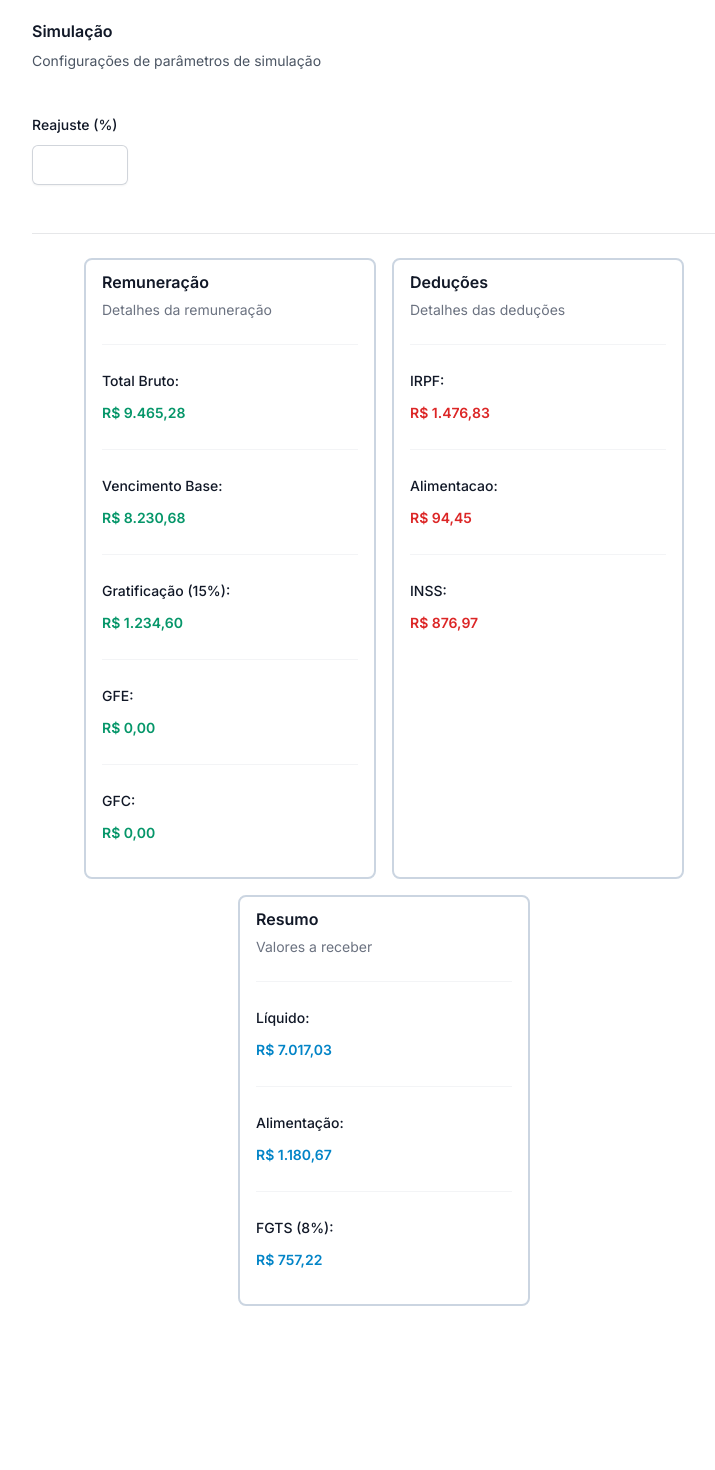
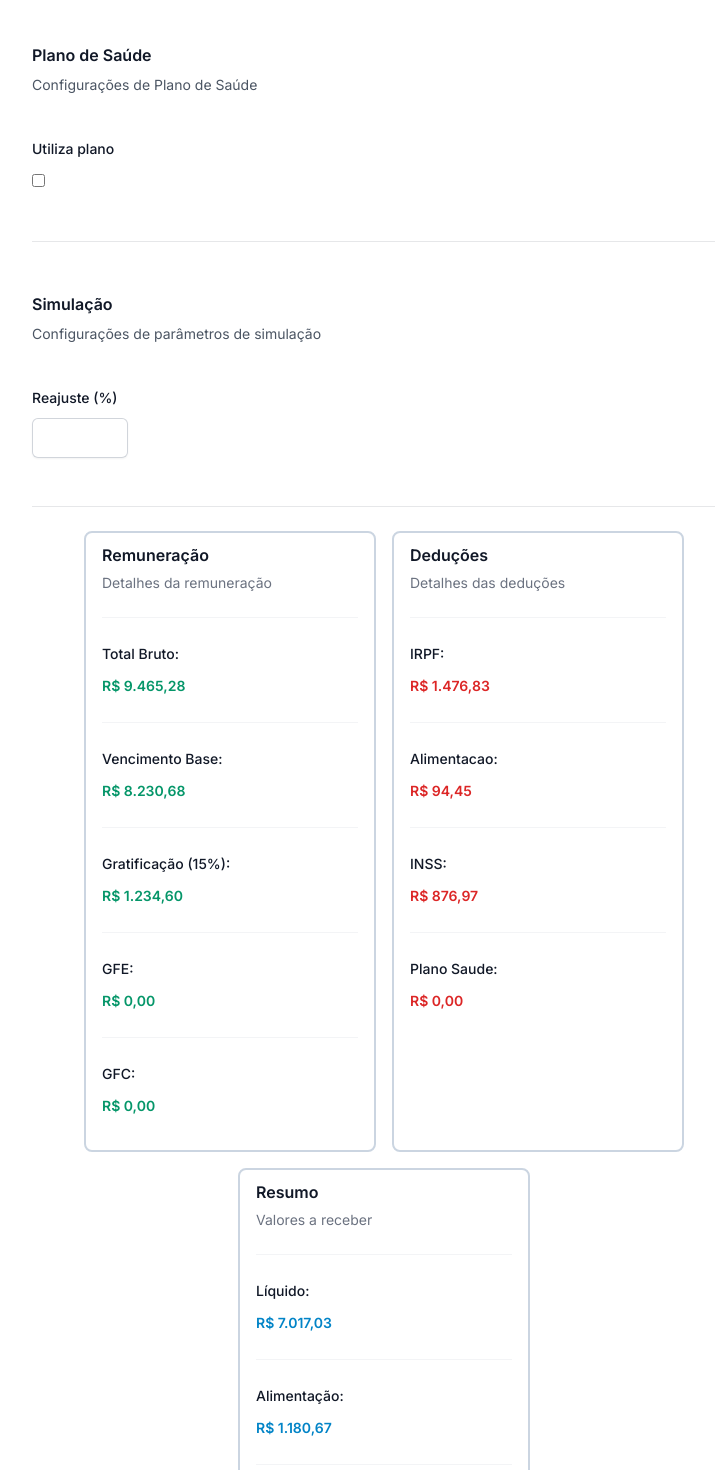
Before and after one commit to tacsio/calculadora-serpro, a Next.js app: page / in a window 1280 px wide. Shown: the part 740-2210 px from the top of the page, without its empty margins (256-971 px from the left). Before the commit the page ends 2110 px from the top, so only its background shows below. Built offline with nearby package versions, Linux system fonts and the light colour scheme.

Commit message:
plano saude

```diff
--- a/src/components/dashboard.js
+++ b/src/components/dashboard.js
@@ -1,98 +1,15 @@
 "use client";
 
-import CardHeader from "./card-header";
-import CardItem from "./card-item";
+import Deducoes from "./dashboard/deducoes";
+import Remuneracao from "./dashboard/remuneracao";
+import Resumo from "./dashboard/resumo";
 
 export default function Dashboard({ data }) {
   return (
     <div className="flex flex-wrap align-center justify-center mt-4">
-      <div className="py-2 px-4 m-2 border-2 rounded-lg border-slate-300">
-        <CardHeader title="Remuneração" subtitle="Detalhes da remuneração" />
-
-        <div className="mt-6 border-t border-gray-100">
-          <dl className="divide-y divide-gray-100">
-            <CardItem
-              title="Total Bruto:"
-              value={`R$ ${data.remuneracao.totalBruto}`}
-              colorClass="text-emerald-600"
-            />
-
-            <CardItem
-              title="Vencimento Base:"
-              value={`R$ ${data.remuneracao.base}`}
-              colorClass="text-emerald-600"
-            />
-
-            <CardItem
-              title={`Gratificação (${data.remuneracao.gratificacaoPerc}%):`}
-              value={`R$ ${data.remuneracao.gratificao}`}
-              colorClass="text-emerald-600"
-            />
-
-            <CardItem
-              title={`GFE:`}
-              value={`R$ ${data.remuneracao.gfe}`}
-              colorClass="text-emerald-600"
-            />
-
-            <CardItem
-              title={`GFC:`}
-              value={`R$ ${data.remuneracao.gfc}`}
-              colorClass="text-emerald-600"
-            />
-          </dl>
-        </div>
-      </div>
-      <div className="py-2 px-4 m-2 border-2 rounded-lg border-slate-300">
-        <CardHeader title="Deduções" subtitle="Detalhes das deduções" />
-
-        <div className="mt-6 border-t border-gray-100">
-          <dl className="divide-y divide-gray-100">
-            <CardItem
-              title="IRPF:"
-              value={`R$ ${data.deducoes.irpf}`}
-              colorClass="text-red-600"
-            />
-
-            <CardItem
-              title="Alimentacao:"
-              value={`R$ ${data.deducoes.deducaoAlimentacao}`}
-              colorClass="text-red-600"
-            />
-
-            <CardItem
-              title="INSS:"
-              value={`R$ ${data.deducoes.inss}`}
-              colorClass="text-red-600"
-            />
-          </dl>
-        </div>
-      </div>
-      <div className="py-2 px-4 m-2 border-2 rounded-lg border-slate-300">
-        <CardHeader title="Resumo" subtitle="Valores a receber" />
-
-        <div className="mt-6 border-t border-gray-100">
-          <dl className="divide-y divide-gray-100">
-            <CardItem
-              title="Líquido:"
-              value={`R$ ${data.remuneracao.liquido}`}
-              colorClass="text-sky-600"
-            />
-
-            <CardItem
-              title="Alimentação:"
-              value={`R$ ${data.outros.alimentacao}`}
-              colorClass="text-sky-600"
-            />
-
-            <CardItem
-              title={`FGTS (${data.outros.fgtsPerc}%):`}
-              value={`R$ ${data.outros.fgts}`}
-              colorClass="text-sky-600"
-            />
-          </dl>
-        </div>
-      </div>
+      <Remuneracao remuneracao={data.remuneracao} />
+      <Deducoes deducoes={data.deducoes} />
+      <Resumo data={data} />
     </div>
   );
 }
--- /dev/null
+++ b/src/components/dashboard/deducoes.js
@@ -0,0 +1,38 @@
+import CardHeader from "../card-header";
+import CardItem from "../card-item";
+
+export default function Deducoes({ deducoes }) {
+  return (
+    <div className="py-2 px-4 m-2 border-2 rounded-lg border-slate-300">
+      <CardHeader title="Deduções" subtitle="Detalhes das deduções" />
+
+      <div className="mt-6 border-t border-gray-100">
+        <dl className="divide-y divide-gray-100">
+          <CardItem
+            title="IRPF:"
+            value={`R$ ${deducoes.irpf}`}
+            colorClass="text-red-600"
+          />
+
+          <CardItem
+            title="Alimentacao:"
+            value={`R$ ${deducoes.deducaoAlimentacao}`}
+            colorClass="text-red-600"
+          />
+
+          <CardItem
+            title="INSS:"
+            value={`R$ ${deducoes.inss}`}
+            colorClass="text-red-600"
+          />
+
+          <CardItem
+            title="Plano Saude:"
+            value={`R$ ${deducoes.planoSaude}`}
+            colorClass="text-red-600"
+          />
+        </dl>
+      </div>
+    </div>
+  );
+}
--- /dev/null
+++ b/src/components/dashboard/remuneracao.js
@@ -0,0 +1,44 @@
+import CardHeader from "../card-header";
+import CardItem from "../card-item";
+
+export default function Remuneracao({ remuneracao }) {
+
+    return ( <div className="py-2 px-4 m-2 border-2 rounded-lg border-slate-300">
+    <CardHeader title="Remuneração" subtitle="Detalhes da remuneração" />
+
+    <div className="mt-6 border-t border-gray-100">
+      <dl className="divide-y divide-gray-100">
+        <CardItem
+          title="Total Bruto:"
+          value={`R$ ${remuneracao.totalBruto}`}
+          colorClass="text-emerald-600"
+        />
+
+        <CardItem
+          title="Vencimento Base:"
+          value={`R$ ${remuneracao.base}`}
+          colorClass="text-emerald-600"
+        />
+
+        <CardItem
+          title={`Gratificação (${remuneracao.gratificacaoPerc}%):`}
+          value={`R$ ${remuneracao.gratificao}`}
+          colorClass="text-emerald-600"
+        />
+
+        <CardItem
+          title={`GFE:`}
+          value={`R$ ${remuneracao.gfe}`}
+          colorClass="text-emerald-600"
+        />
+
+        <CardItem
+          title={`GFC:`}
+          value={`R$ ${remuneracao.gfc}`}
+          colorClass="text-emerald-600"
+        />
+      </dl>
+    </div>
+  </div>
+  );
+}
--- /dev/null
+++ b/src/components/dashboard/resumo.js
@@ -0,0 +1,32 @@
+import CardHeader from "../card-header";
+import CardItem from "../card-item";
+
+export default function Resumo({data}) {
+  return (
+    <div className="py-2 px-4 m-2 border-2 rounded-lg border-slate-300">
+      <CardHeader title="Resumo" subtitle="Valores a receber" />
+
+      <div className="mt-6 border-t border-gray-100">
+        <dl className="divide-y divide-gray-100">
+          <CardItem
+            title="Líquido:"
+            value={`R$ ${data.remuneracao.liquido}`}
+            colorClass="text-sky-600"
+          />
+
+          <CardItem
+            title="Alimentação:"
+            value={`R$ ${data.outros.alimentacao}`}
+            colorClass="text-sky-600"
+          />
+
+          <CardItem
+            title={`FGTS (${data.outros.fgtsPerc}%):`}
+            value={`R$ ${data.outros.fgts}`}
+            colorClass="text-sky-600"
+          />
+        </dl>
+      </div>
+    </div>
+  );
+}
--- a/src/components/form.js
+++ b/src/components/form.js
@@ -2,6 +2,7 @@
 
 import { PGCS } from "@/service/pgcs";
 import { useEffect, useState } from "react";
+import PlanoSaudeForm from "./plano-saude-form";
 
 const pgcs = new PGCS();
 
@@ -12,6 +13,7 @@ export default function CalcForm({ setData }) {
   const [gfeIndex, setGfeIndex] = useState(0);
   const [gfcIndex, setGfcIndex] = useState(0);
 
+  const [idade, setIdade] = useState(undefined);
   const [reajuste, setReajuste] = useState("");
 
   useEffect(() => {
@@ -22,9 +24,10 @@ export default function CalcForm({ setData }) {
       reajuste,
       gfeIndex,
       gfcIndex,
+      idade,
     });
     setData(result);
-  }, [nivel, degrau, classe, setData, reajuste, gfeIndex, gfcIndex]);
+  }, [nivel, degrau, classe, setData, reajuste, gfeIndex, gfcIndex, idade]);
 
   return (
     <form>
@@ -45,7 +48,22 @@ export default function CalcForm({ setData }) {
             Não me responsabilizo por eventuais diferenças entre a simulação e
             os valores reais.
           </p>
-          <a className="text-xs text-blue-500" href="https://www.transparencia.serpro.gov.br/acesso-a-informacao/servidores/carreiras">https://www.transparencia.serpro.gov.br/acesso-a-informacao/servidores/carreiras</a>
+          <p>
+            <a
+              className="text-xs text-blue-500"
+              href="https://www.transparencia.serpro.gov.br/acesso-a-informacao/servidores/carreiras"
+            >
+              https://www.transparencia.serpro.gov.br/acesso-a-informacao/servidores/carreiras
+            </a>
+          </p>
+          <p>
+            <a
+              className="text-xs text-blue-500"
+              href="https://www.passerpro.qualirede.com.br/regulamentos/"
+            >
+              https://www.passerpro.qualirede.com.br/regulamentos/
+            </a>
+          </p>
         </div>
 
         {/* Carreira */}
@@ -197,6 +215,8 @@ export default function CalcForm({ setData }) {
           </div>
         </div>
 
+        <PlanoSaudeForm idade={idade} setIdade={setIdade} />
+
         {/* Simulacao */}
         <div className="border-b border-gray-900/10 pb-12">
           <h2 className="text-base font-semibold leading-7 text-gray-900">
@@ -209,13 +229,15 @@ export default function CalcForm({ setData }) {
           <div className="mt-10 grid grid-cols-1 gap-x-6 gap-y-8 sm:grid-cols-6">
             <div className="sm:col-span-1">
               <label
-                htmlFor="nivel"
+                htmlFor="reajuste"
                 className="block text-sm font-medium leading-6 text-gray-900"
               >
                 Reajuste (%)
               </label>
               <div className="mt-2 w-24">
                 <input
+                  id="reajuste"
+                  name="reajuste"
                   type="number"
                   min={0}
                   className="block w-full rounded-md border-0 px-3.5 py-2 text-gray-900 shadow-sm ring-1 ring-inset ring-gray-300 placeholder:text-gray-400 focus:ring-2 focus:ring-inset focus:ring-indigo-600 sm:text-sm sm:leading-6"
--- /dev/null
+++ b/src/components/plano-saude-form.js
@@ -0,0 +1,66 @@
+import { useState } from "react";
+
+export default function PlanoSaudeForm({ idade, setIdade }) {
+  const [checkPlano, setCheckPlano] = useState(false);
+
+  function togglePlano() {
+    if (checkPlano) {
+      setIdade(undefined);
+    } else {
+      setIdade(36);
+    }
+    setCheckPlano(!checkPlano);
+  }
+
+  return (
+    <div className="border-b border-gray-900/10 pb-12">
+      <h2 className="text-base font-semibold leading-7 text-gray-900">
+        Plano de Saúde
+      </h2>
+      <p className="mt-1 text-sm leading-6 text-gray-600">
+        Configurações de Plano de Saúde
+      </p>
+
+      <div className="mt-10 grid grid-cols-1 gap-x-6 gap-y-8 sm:grid-cols-6">
+        <div className="sm:col-span-1">
+          <label
+            htmlFor="plano_saude"
+            className="block text-sm font-medium leading-6 text-gray-900"
+          >
+            Utiliza plano
+          </label>
+          <div className="mt-2 w-24">
+            <input
+              id="plano_saude"
+              type="checkbox"
+              value={checkPlano}
+              onChange={(e) => togglePlano()}
+            />
+          </div>
+        </div>
+
+        {checkPlano && (
+          <div className="sm:col-span-1">
+            <label
+              htmlFor="idade"
+              className="block text-sm font-medium leading-6 text-gray-900"
+            >
+              Idade
+            </label>
+            <div className="mt-2 w-24">
+              <input
+                id="idade"
+                name="idade"
+                type="number"
+                min={0}
+                className="block w-full rounded-md border-0 px-3.5 py-2 text-gray-900 shadow-sm ring-1 ring-inset ring-gray-300 placeholder:text-gray-400 focus:ring-2 focus:ring-inset focus:ring-indigo-600 sm:text-sm sm:leading-6"
+                onChange={(event) => setIdade(event.target.value)}
+                value={idade}
+              />
+            </div>
+          </div>
+        )}
+      </div>
+    </div>
+  );
+}
--- a/src/service/pgcs.js
+++ b/src/service/pgcs.js
@@ -1,4 +1,5 @@
 import { Calculadora } from "./calc";
+import { PlanoSaude } from "./plano-saude";
 
 export class PGCS {
   constructor() {
@@ -19,19 +20,26 @@ export class PGCS {
     ];
 
     this.calculadora = new Calculadora();
+    this.planoSaude = new PlanoSaude();
   }
 
-  calculate({ nivel, classe, degrau, gfeIndex = 0, gfcIndex = 0, reajuste }) {
+  calculate({ nivel, classe, degrau, gfeIndex = 0, gfcIndex = 0, reajuste, idade }) {
     let base = this.calculadora.calcularBase(this.niveis[0], nivel, degrau);
     let alimentacao = this.calculadora.alimentacao;
     let gfe = this.gfe[gfeIndex];
     let gfc = this.gfc[gfcIndex];
+    let decontoPlanoSaude = 0;
 
     if (reajuste) {
       base = this.calculadora.aplicarReajuste(base, reajuste);
       alimentacao = this.calculadora.aplicarReajuste(alimentacao, reajuste);
       gfe = this.calculadora.aplicarReajuste(gfe, reajuste);
       gfc = this.calculadora.aplicarReajuste(gfc, reajuste);
+    }
+
+    if(idade) {
+     const dadosPlano = this.planoSaude.calculate({idade, nivel});
+     decontoPlanoSaude = dadosPlano.desconto;
     }
 
     const gratificao = this.calculadora.calcularGratificacao(classe, base);
@@ -46,7 +54,7 @@ export class PGCS {
       this.calculadora.calcularDeducaoAlimentacao(alimentacao);
     const inss = this.calculadora.inss;
 
-    const liquido = totalBruto - irpf - deducaoAlimentacao - inss;
+    const liquido = totalBruto - irpf - deducaoAlimentacao - inss - decontoPlanoSaude;
 
     return {
       remuneracao: {
@@ -63,6 +71,7 @@ export class PGCS {
         irpf: this._formatNumber(irpf),
         deducaoAlimentacao: this._formatNumber(deducaoAlimentacao),
         inss: this._formatNumber(inss),
+        planoSaude: this._formatNumber(decontoPlanoSaude)
       },
 
       outros: {
--- /dev/null
+++ b/src/service/plano-saude.js
@@ -0,0 +1,47 @@
+export class PlanoSaude {
+  constructor() {
+    this.faixas = [
+      "0 – 18",
+      "19 – 23",
+      "24 – 28",
+      "29 – 33",
+      "34 – 38",
+      "39 – 43",
+      "44 – 48",
+      "49 – 53",
+      "54 – 58",
+      "59 ou mais",
+    ];
+    this.mensalidades = [
+      516.07, 542.12, 610.4, 711.72, 770.73, 787.28, 932.05, 970.36, 1092.04,
+      1683.5,
+    ];
+
+    //101-8A - 104-8B => [0]
+    //105-8A - 122-8B => [1]
+    this.participacao = [339, 271.72];
+  }
+
+  calculate({ nivel, idade }) {
+    const participacao =
+      nivel < 105 ? this.participacao[0] : this.participacao[1];
+
+    const faixaIndex = this._parseFaixa(idade);
+    const mensalidade = this.mensalidades[faixaIndex];
+
+    return {
+      mensalidade: mensalidade,
+      participacao: participacao,
+      desconto: mensalidade - participacao,
+    };
+  }
+
+  _parseFaixa(idade) {
+    const faixa = Math.min(Math.ceil((idade - 18) / 5), 9);
+    return Math.max(faixa, 0);
+  }
+
+  faixas() {
+    return this.faixas;
+  }
+}
```
